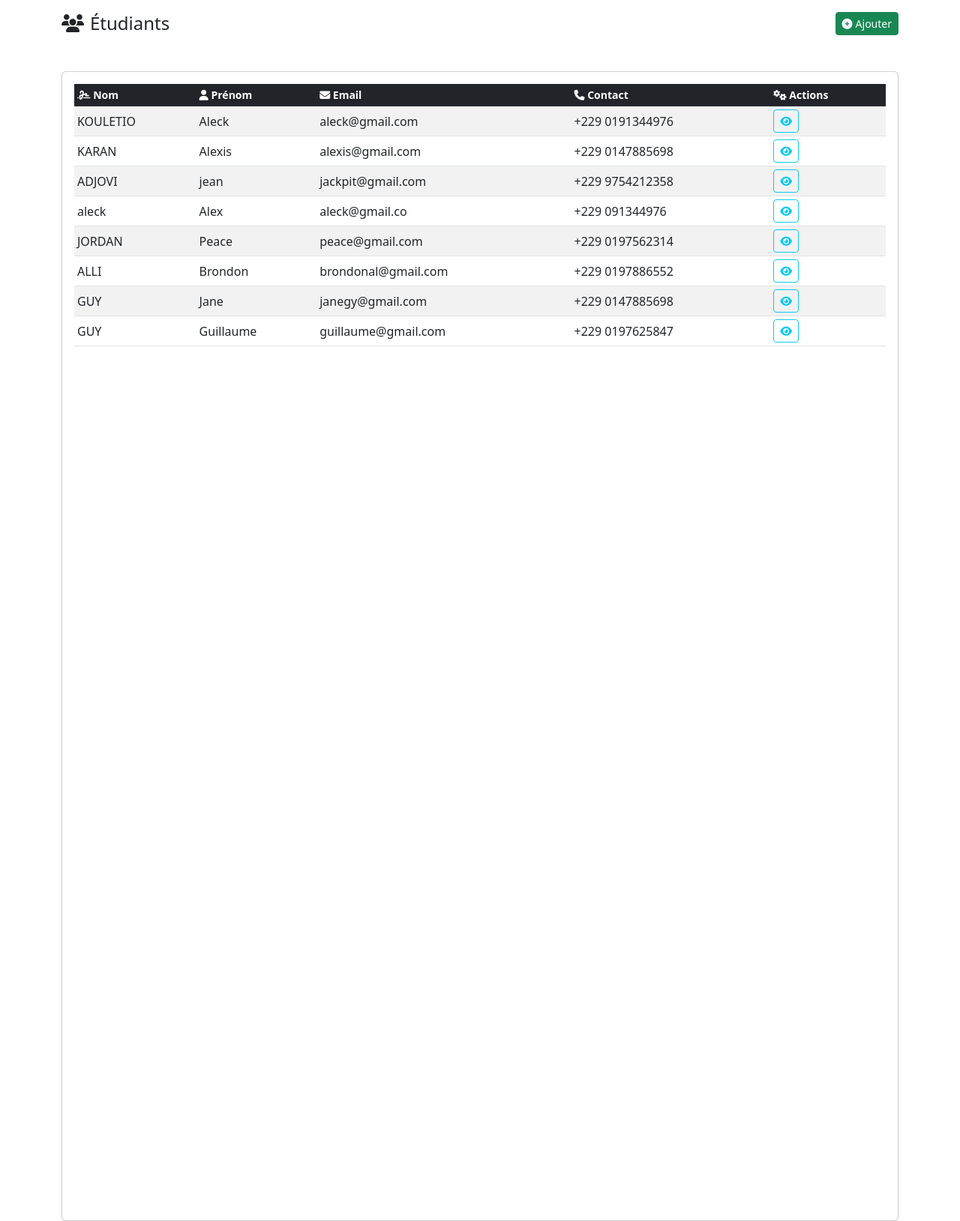
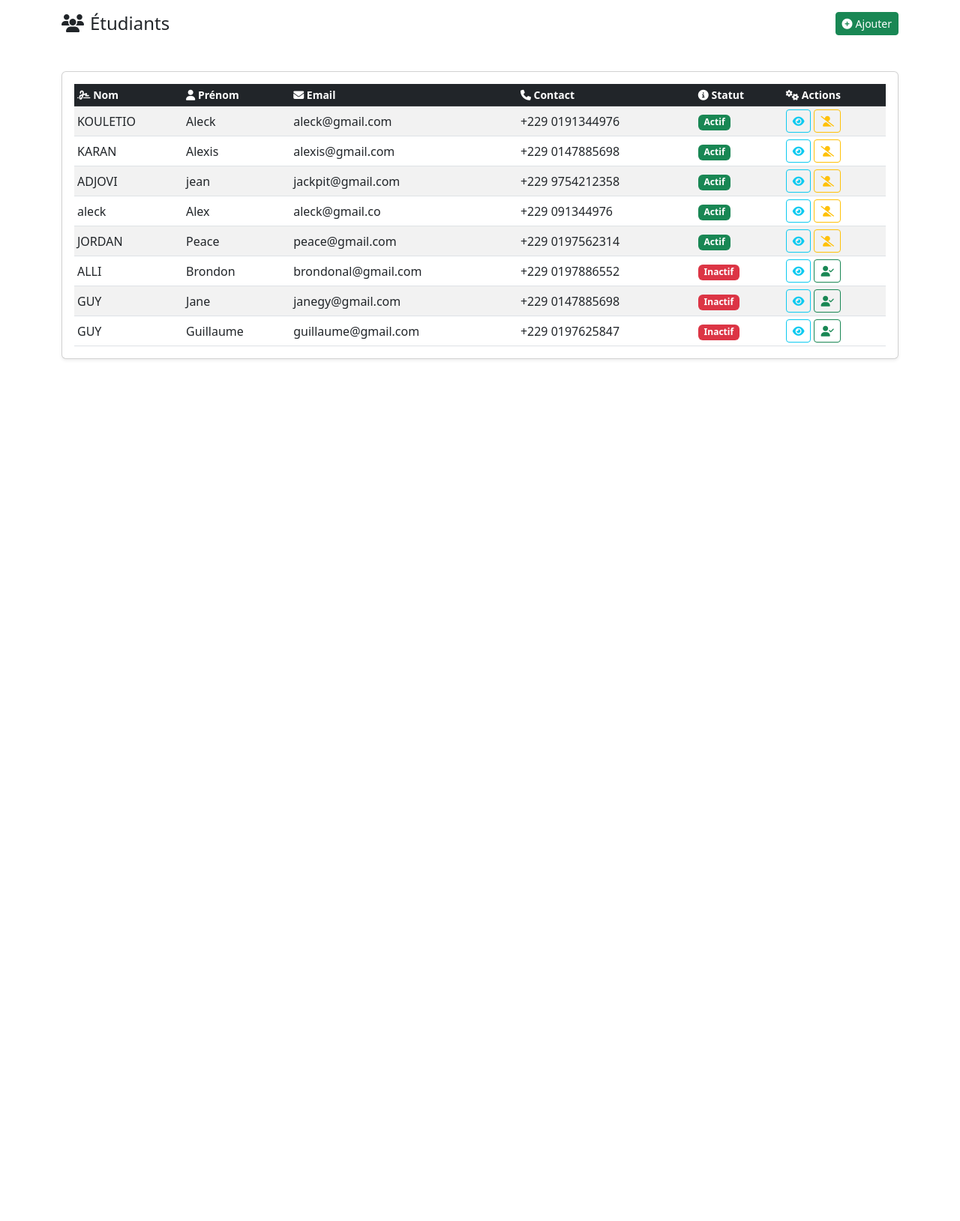
Before and after one commit to aleckklt/gestionnaire_notes_etudiant, a Django app: page / in a window 1280 px wide. Shown: the whole page at 75% size. After the commit the page ends 480 px from the top, so only its background shows below. Run offline with Django 5.2, Linux system fonts and the light colour scheme; data comes from the database, SQL or seed files in the repository; both versions use the stored data as it was after the commit.

Commit message:
ameliorations+

```diff
--- a/etudiants/templates/etudiants/home.html
+++ b/etudiants/templates/etudiants/home.html
@@ -13,9 +13,9 @@
     </div>
 
     {% if messages %}
-    <div class="mb-2">
+    <div class="mb-2" id="messages-container">
         {% for message in messages %}
-        <div class="alert alert-{{ message.tags }} alert-dismissible fade show py-2 px-3 small" role="alert">
+        <div class="alert alert-{{ message.tags }} alert-dismissible fade show" role="alert">
             {{ message }}
             <button type="button" class="btn-close btn-sm" data-bs-dismiss="alert" aria-label="Close"></button>
         </div>
@@ -25,7 +25,7 @@
 
     <div class="card shadow-sm">
         <div class="card-body p-3">
-            <div class="table-responsive" style="min-height: 1500px;">
+            <div class="table-responsive">
                 <table class="table table-sm table-hover table-striped align-middle mb-0">
                     <thead class="table-dark small">
                         <tr>
@@ -33,10 +33,11 @@
                             <th><i class="fas fa-user"></i> Prénom</th>
                             <th><i class="fas fa-envelope"></i> Email</th>
                             <th><i class="fas fa-phone"></i> Contact</th>
+                            <th><i class="fas fa-info-circle"></i> Statut</th>
                             <th><i class="fas fa-cogs"></i> Actions</th>
                         </tr>
                     </thead>
-                    <tbody style="height: 100%;">
+                    <tbody>
                         {% for etudiant in etudiants %}
                         <tr>
                             <td>{{ etudiant.nom }}</td>
@@ -44,14 +45,44 @@
                             <td>{{ etudiant.email }}</td>
                             <td>{{ etudiant.contact }}</td>
                             <td>
-                                <a href="{% url 'etudiants:detail_etudiant' etudiant.id %}" class="btn btn-outline-info btn-sm" title="Détails">
-                                    <i class="fas fa-eye"></i>
-                                </a>
+                                {% if etudiant.is_valid %}
+                                    <span class="badge bg-success">Actif</span>
+                                {% else %}
+                                    <span class="badge bg-danger">Inactif</span>
+                                {% endif %}
+                            </td>
+                            <td>
+                                <div class="d-flex gap-1">
+                                    <a href="{% url 'etudiants:detail_etudiant' etudiant.id %}" class="btn btn-outline-info btn-sm" title="Détails">
+                                        <i class="fas fa-eye"></i>
+                                    </a>
+                                    {% if etudiant.is_valid %}
+                                        <form method="post" class="d-inline">
+                                            {% csrf_token %}
+                                            <input type="hidden" name="etudiant_id" value="{{ etudiant.id }}">
+                                            <input type="hidden" name="action" value="desactiver">
+                                            <button type="submit" class="btn btn-outline-warning btn-sm" title="Désactiver"
+                                                    onclick="return confirm('Êtes-vous sûr de vouloir désactiver cet étudiant ?')">
+                                                <i class="fas fa-user-slash"></i>
+                                            </button>
+                                        </form>
+                                    {% else %}
+                                        <form method="post" class="d-inline">
+                                            {% csrf_token %}
+                                            <input type="hidden" name="etudiant_id" value="{{ etudiant.id }}">
+                                            <input type="hidden" name="action" value="activer">
+                                            <button type="submit" class="btn btn-outline-success btn-sm" title="Activer"
+                                                    onclick="return confirm('Êtes-vous sûr de vouloir activer cet étudiant ?')">
+                                                <i class="fas fa-user-check"></i>
+                                            </button>
+                                        </form>
+                                    {% endif %}
+                                </div>
                             </td>
                         </tr>
                         {% empty %}
                         <tr>
-                            <td colspan="5" class="text-center text-muted" style="height: 200px; vertical-align: middle;">
+                            <td colspan="6" class="text-center text-muted" style="height: 200px; vertical-align: middle;">
                                 <div>
                                     <i class="fas fa-user-slash fa-2x mb-2"></i><br>
                                     Aucun étudiant enregistré pour le moment
@@ -65,24 +96,15 @@
         </div>
     </div>
 </div>
+
+ <script>
+    setTimeout(function () {
+        const alerts = document.querySelectorAll('#messages-container .alert');
+        alerts.forEach(function (alert) {
+            alert.classList.remove('show');
+            alert.classList.add('fade');
+            setTimeout(() => alert.remove(), 500);
+        });
+    }, 3000);
+</script>
 {% endblock %}
-
-{% block extra_css %}
-<style>
-    .table th {
-        font-weight: 600;
-    }
-
-    h4 {
-        font-size: 1.25rem;
-    }
-
-    .btn-sm i {
-        font-size: 0.85rem;
-    }
-
-    .alert {
-        margin-bottom: 0.5rem;
-    }
-</style>
-{% endblock %}
--- a/etudiants/views.py
+++ b/etudiants/views.py
@@ -1,11 +1,25 @@
-
 from django.shortcuts import render, redirect
 from django .db import connection
 from django.contrib import messages
 
 def list_etudiants(request):
-    with connection.cursor() as cursor :
-        cursor.execute("SELECT id, nom, prenom, email, contact FROM etudiants_user")
+    if request.method == 'POST':
+        etudiant_id = request.POST.get('etudiant_id')
+        action = request.POST.get('action')
+
+        if etudiant_id and action:
+            with connection.cursor() as cursor:
+                if action == 'desactiver':
+                    cursor.execute("UPDATE etudiants_user SET is_valid = 0 WHERE id = %s", [etudiant_id])
+                    messages.success(request, "Étudiant désactivé avec succès.")
+                elif action == 'activer':
+                    cursor.execute("UPDATE etudiants_user SET is_valid = 1 WHERE id = %s", [etudiant_id])
+                    messages.success(request, "Étudiant activé avec succès.")
+
+            return redirect('etudiants:liste_etudiants')
+
+    with connection.cursor() as cursor:
+        cursor.execute("SELECT id, nom, prenom, email, contact, is_valid FROM etudiants_user")
         rows = cursor.fetchall()
 
     etudiants = []
@@ -16,7 +30,8 @@ def list_etudiants(request):
             'prenom': r[2],
             'email': r[3],
             'contact': r[4],
-            })
+            'is_valid': r[5]
+        })
 
     return render(request, 'etudiants/home.html', {'etudiants':etudiants})
 
@@ -35,7 +50,7 @@ def ajouter_etudiant(request):
                 if count > 0:
                     message = "Un étudiant avec cet email existe déjà."
                 else:
-                    sql = "INSERT INTO etudiants_user(nom, prenom, email, contact, is_valid) VALUES(%s, %s, %s, %s, 1)"
+                    sql = "INSERT INTO etudiants_user(nom, prenom, email, contact, is_valid) VALUES(%s, %s, %s, %s, 0)"
                     cursor.execute(sql, [nom, prenom, email, contact])
                     messages.success(request, "Étudiant ajouté avec succès.")
                     return redirect('etudiants:liste_etudiants')
@@ -48,7 +63,7 @@ def detail_etudiants(request, etudiant_id):
 
     with connection.cursor() as cursor:
         cursor.execute("""
-            SELECT id, nom, prenom, email, contact
+            SELECT id, nom, prenom, email, contact, is_valid
             FROM etudiants_user
             WHERE id = %s
         """, [etudiant_id])
```
Also changed, not shown: etudiants/templates/etudiants/detail_etudiants.html (+29 -8 lines), db.sqlite3.
